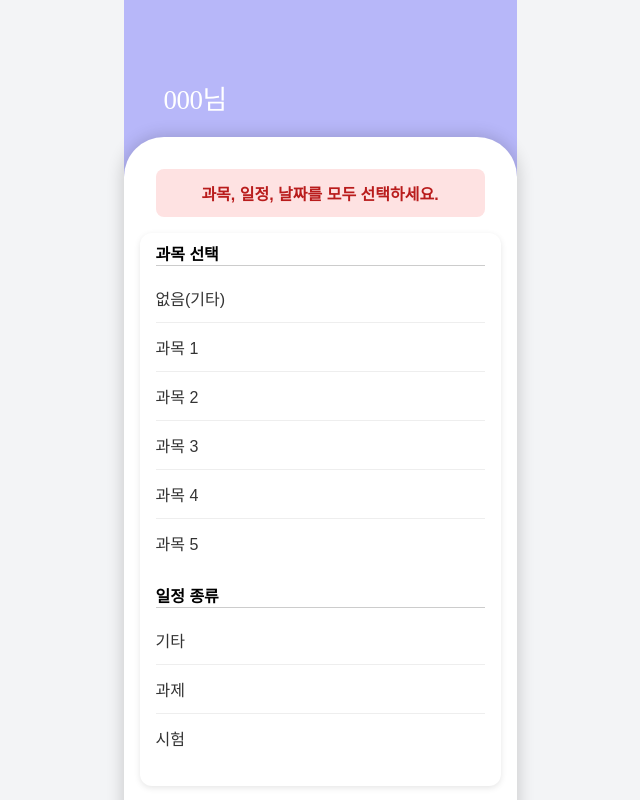
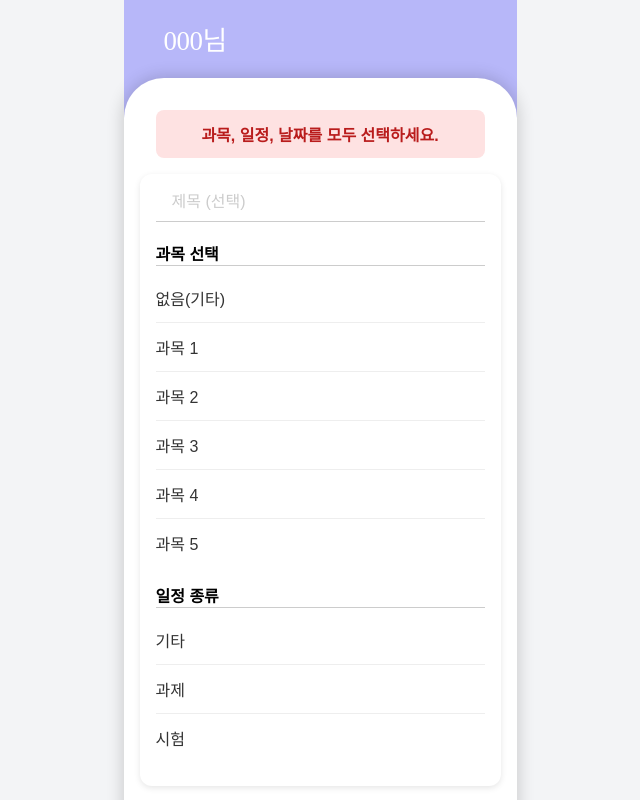
Before and after one commit to BJH12-byte/campus-calendar, a plain HTML site: page basic/add-task.html in a window 1280 px wide. Both pictures are taken after a click on the element "일정 등록". Shown: the whole page, without its empty margins (320-960 px from the left). Drawn offline with nearby package versions, Linux system fonts and the light colour scheme.

Commit message:
일정카드수정

```diff
--- a/basic/add-task.html
+++ b/basic/add-task.html
@@ -438,6 +438,14 @@
       <div id="warningBox"></div>
       <div class="select-box">
         <div class="section">
+            <input
+    type="text"
+    id="schedule-title"
+    class="input-title"
+    placeholder="제목 (선택)"
+    maxlength="30"
+    style="margin-bottom: 1.2rem;"
+  />
           <div class="section-title">과목 선택</div>
           <div id="subject-list">
             <div class="list-item" onclick="selectSubject(this)">
@@ -600,7 +608,7 @@
         const selectedDateStr = document
           .getElementById('date-picker')
           .value.trim();
-
+        const title = document.getElementById('schedule-title').value.trim(); // 제목 입력값
         if (!selectedSubject || !selectedType || !selectedDateStr) {
           showWarning('과목, 일정, 날짜를 모두 선택하세요.');
           return;
@@ -644,6 +652,7 @@
           type: selectedType,
           subject: selectedSubject,
           icon,
+          title: title,
         });
         localStorage.setItem('schedules', JSON.stringify(schedules));
 
```
Also changed, not shown: basic/home.html (+4 -2 lines).
